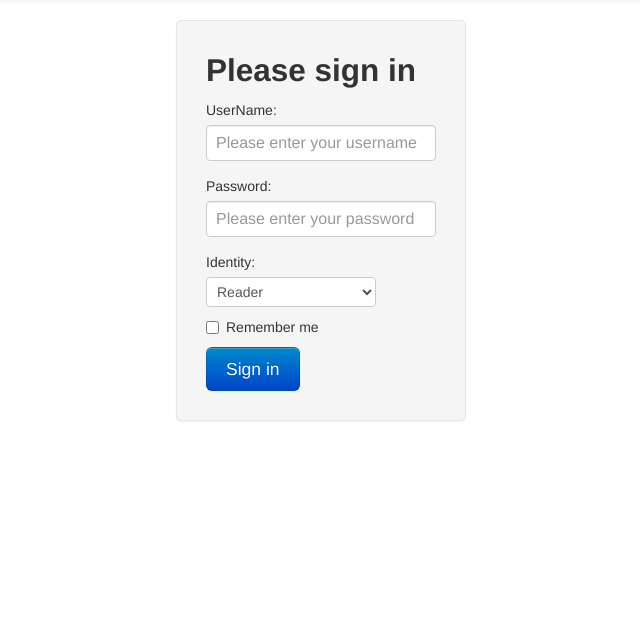
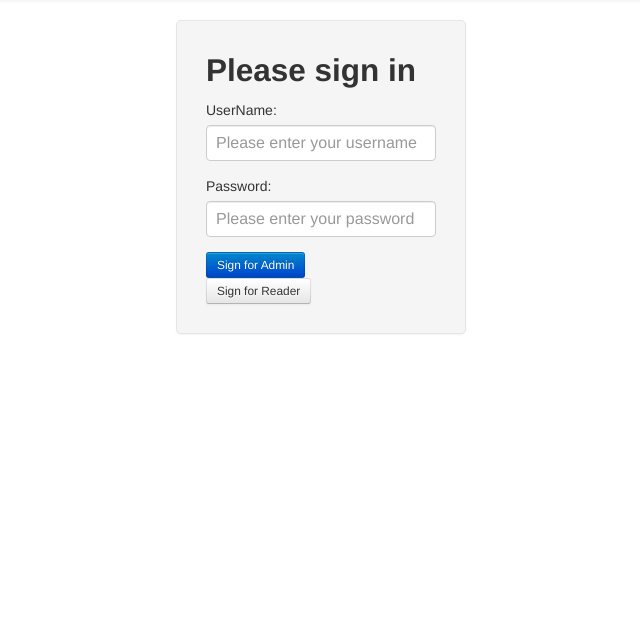
Before and after one commit to samueldeng/LibraryManagement, a PHP site: page /try.php in a window 1280 px wide. Shown: the part 42-673 px from the top of the page, without its empty margins (319-959 px from the left). Run offline with PHP 8.4, Linux system fonts and the light colour scheme.

Commit message:
The final upload

```diff
--- a/try.php
+++ b/try.php
@@ -96,18 +96,16 @@ margin: 20px 0;
 				<label for='password' >Password:</label>
 				<input class="input-large" type="password" placeholder="Please enter your password" name='password' id='password'>
 
-				<label for='identity' >Identity:</label>
-				<select class="span2" type="identity" name='identity' id='identity'>
-					<option>Reader</option>
-					<option>Administrator</option>
-				</select>
 
-				<label class="checkbox">
-					<input type="checkbox" value="remember-me">
-					Remember me
-				</label>
+				<div class="controls controls-row">
+                                    <div>
+                                        <button class="btn btn-small btn-primary" type="submit">Sign for Admin</button>
+                                    </div>
 
-				<button class="btn btn-large btn-primary" type="submit">Sign in</button>
+                                    <div>
+                                        <a class="btn btn-small" href="./try_bookquery_reader.php">Sign for Reader </a>
+                                    </div>
+                                </div>
 			</form>
 		</div>
 		<div id="push"></div>
--- a/try_bookquery.php
+++ b/try_bookquery.php
@@ -245,7 +245,7 @@ include "layout_top.php";
 				</div>
 
                 <button type="submit" class="btn btn-primary">Begin searching</button>
-                <button type="button" class="btn">Cancel</button>
+
 
 			</form>
 		</div>
--- a/try_checkin_book_result.php
+++ b/try_checkin_book_result.php
@@ -161,10 +161,10 @@ if($has_borrow_record){
 	 mysql_query("UPDATE borrow_record
                  SET date_in = CURDATE()
                  WHERE card_id='$card_id' and book_id='$book_id'");
-    	echo "<div class='alert alert-success' width='200'>return successfully</div>";
+    	echo "<div class='alert alert-success'>Return Successfully</div>";
 
 } else {
-    echo "<div class='alert alert-error' width='200'><p>Error</p></div>";
+    echo "<div class='alert alert-error'><p>Error</p></div>";
 }
 $result = $dbh->query("SELECT * from book
 			WHERE book_id in (SELECT book_id FROM borrow_record
```
